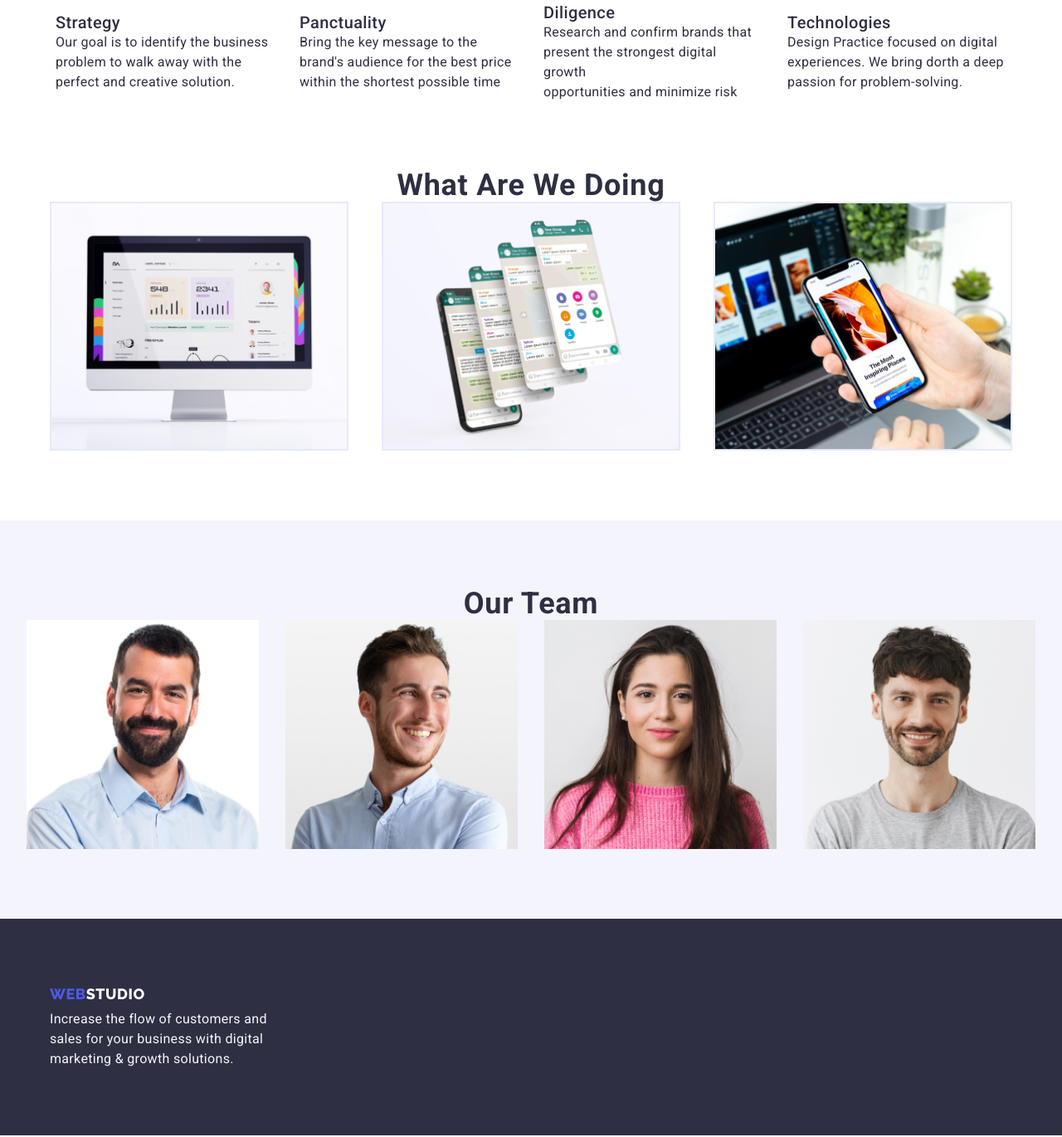
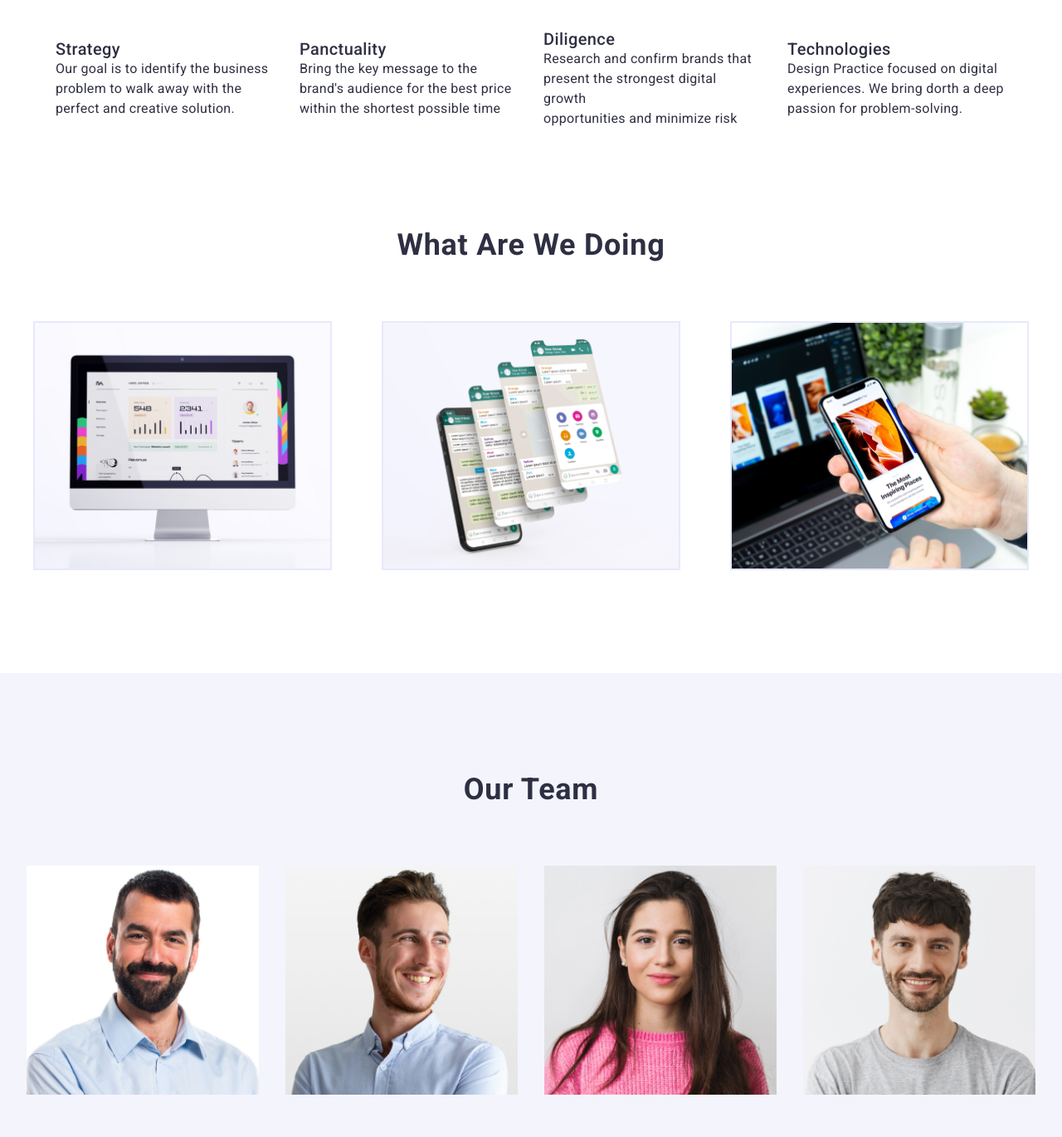
Before and after one commit to ruki21/goit-markup-hw-03, a plain HTML site: page index.html in a window 1280 px wide. Shown: the part 750-2120 px from the top of the page at 83% size. Drawn offline with Linux system fonts and the light colour scheme.

Commit message:
refinement
refinement

```diff
--- a/css/mystyle.css
+++ b/css/mystyle.css
@@ -167,13 +167,12 @@ main {
 
     background: var(--navyblue);
     width: 100%;
+    padding: 188px 0px;
 }
 
 .hero-section-container {
     width: 1440px;
-    height: 1600px;
     margin: 0 auto;
-    height: 600px;
     display: flex;
     justify-content: center;
     align-items: center;
@@ -235,18 +234,15 @@ main {
 /* for 1st content */
 .main-content {
     width: 100%;
+    padding: 120px 0px;
 }
 
 
 .section-about-container {
     max-width: 1200px;
     margin: 0 auto;
-    padding: 80px 20px;
+
 }
-
-
-
-
 
 .content-about {
     display: flex;
@@ -292,12 +288,13 @@ main {
 /* for what are we doing section */
 .services-section {
     width: 100%;
+    padding-bottom: 120px;
 }
 
 .services-container {
     max-width: 1200px;
     margin: 0 auto;
-    padding: 0 20px 80px;
+
 
 }
 
@@ -306,7 +303,7 @@ main {
     color: var(--navyblue);
     text-align: center;
     /* Header 2 */
-
+    margin-bottom: 72px;
     font-size: 36px;
     font-style: normal;
     font-weight: 700;
@@ -339,13 +336,14 @@ main {
 .teams {
     width: 100%;
     background-color: var(--cloud);
+    padding: 120px 0px;
 
 }
 
 .teams-container {
     max-width: 1200px;
     margin: 0 auto;
-    padding: 80px 20px;
+
 
 
 }
@@ -353,7 +351,7 @@ main {
 .teams-container h2 {
     color: var(--navyblue);
     text-align: center;
-    /* Header 2 */
+    margin-bottom: 72px;
     font-family: Roboto;
     font-size: 36px;
     font-style: normal;
@@ -373,34 +371,32 @@ main {
 }
 
 /* for footer */
-.footer-logo {
-    font-family: 'Raleway', sans-serif;
-    color: var(--white);
-    text-decoration: none;
-}
+
 
 .footer {
 
     width: 100%;
     background: var(--navyblue);
+    padding: 120px 0px;
 }
 
 .footer-container {
     max-width: 1200px;
     margin: 0 auto;
-    padding: 80px 20px;
+
 }
 
 .footer-logo {
-
+    font-family: 'Raleway', sans-serif;
+    color: var(--white);
+    text-decoration: none;
     font-size: 18px;
     font-style: normal;
     font-weight: 800;
     line-height: 21px;
-    /* 116.667% */
     letter-spacing: 0.54px;
     text-transform: uppercase;
-    padding-bottom: 3%;
+    margin-bottom: 16px;
     display: flex;
 }
 
```
